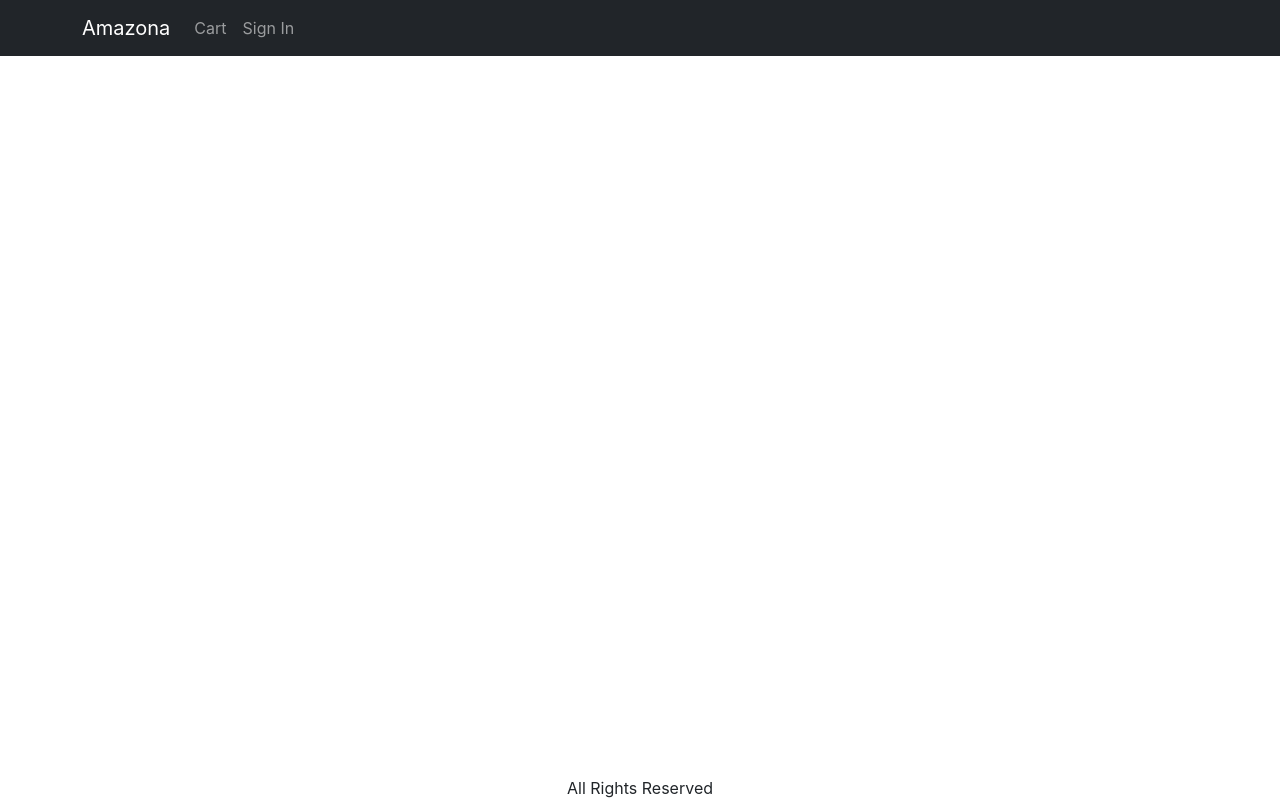
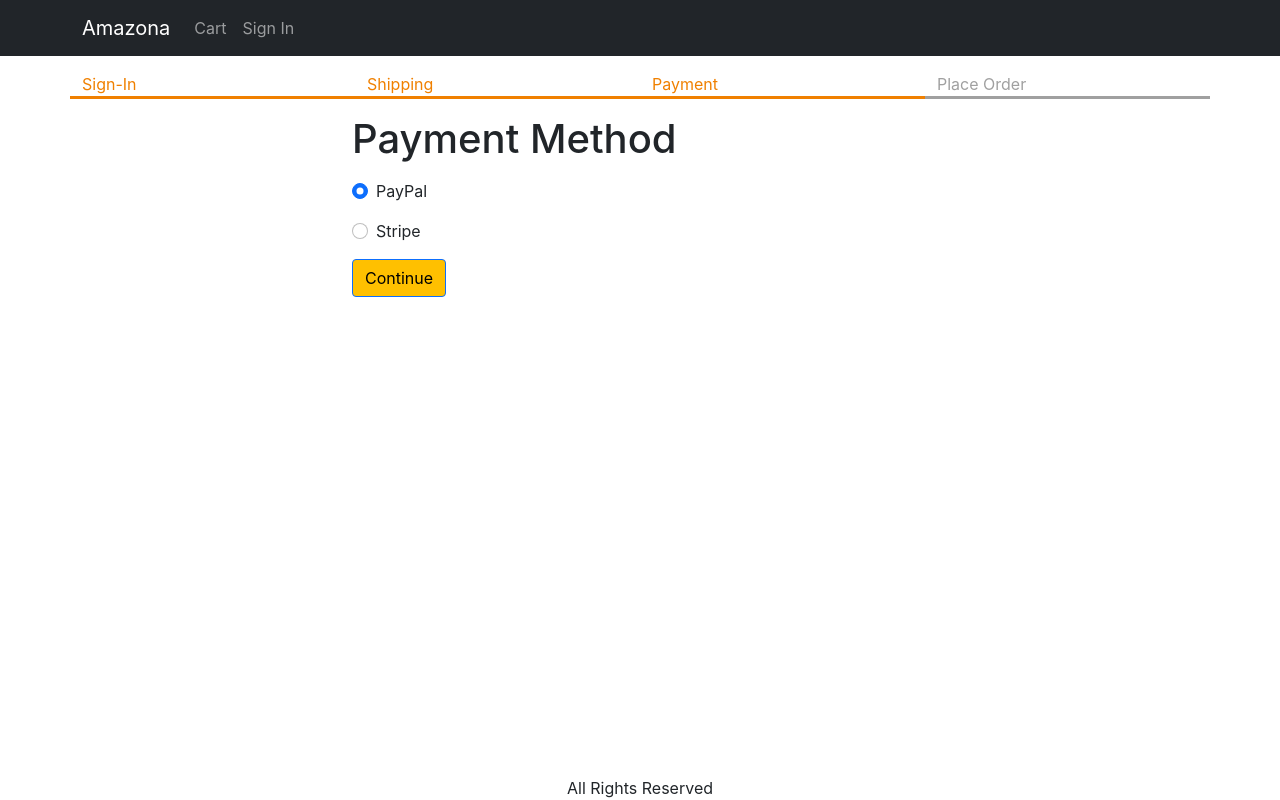
Before and after one commit to ZahraBahmanpour/sahra-amazona, a React (Create React App) app in the folder frontend/: page /payment in a window 1280 px wide. Built offline with nearby package versions, Linux system fonts and the light colour scheme.

Commit message:
implemented select payment method screen

```diff
--- a/frontend/src/App.js
+++ b/frontend/src/App.js
@@ -15,6 +15,7 @@
 import 'react-toastify/dist/ReactToastify.css';
 import ShippingAddressScreen from './screens/shippingAddressScreen';
 import SignupScreen from './screens/signupScreen';
+import PaymentMethodScreen from './screens/paymentMethodScreen';
 
 function App() {
   const { state, dispatch: ctxDispatch } = useContext(Store);
@@ -24,6 +25,7 @@
     ctxDispatch({ type: 'USER_SIGNOUT' });
     localStorage.removeItem('userInfo');
     localStorage.removeItem('shippingAddress');
+    localStorage.removeItem('paymentMethod');
   };
   return (
     <BrowserRouter>
@@ -79,6 +81,7 @@
               <Route path="/signin" element={<SigninScreen />} />
               <Route path="/signup" element={<SignupScreen />} />
               <Route path="/shipping" element={<ShippingAddressScreen />} />
+              <Route path="/payment" element={<PaymentMethodScreen />} />
             </Routes>
           </Container>
         </main>
--- a/frontend/src/Store.js
+++ b/frontend/src/Store.js
@@ -10,6 +10,9 @@
     shippingAddress: localStorage.getItem('shippingAddress')
       ? JSON.parse(localStorage.getItem('shippingAddress'))
       : {},
+    paymentMethod: localStorage.getItem('paymentMethod')
+      ? JSON.parse(localStorage.getItem('paymentMethod'))
+      : '',
     cartItems: localStorage.getItem('cartItems')
       ? JSON.parse(localStorage.getItem('cartItems'))
       : [],
@@ -50,12 +53,17 @@
       return {
         ...state,
         userInfo: null,
-        cart: { cartItems: [], shippingAddress: {} },
+        cart: { cartItems: [], shippingAddress: {}, paymentMethod: '' },
       };
     case 'SAVE_SHIPPING_ADDRESS':
       return {
         ...state,
         cart: { ...state.cart, shippingAddress: action.payload },
+      };
+    case 'SAVE_PAYMENT_METHOD':
+      return {
+        ...state,
+        cart: { ...state.cart, paymentMethod: action.payload },
       };
     default:
       return state;
--- /dev/null
+++ b/frontend/src/screens/paymentMethodScreen.js
@@ -0,0 +1,67 @@
+import React, { useContext, useState, useEffect } from 'react';
+import CheckoutSteps from '../components/checkoutSteps';
+import { Helmet } from 'react-helmet-async';
+import Form from 'react-bootstrap/Form';
+import Button from 'react-bootstrap/Button';
+import { Store } from '../Store';
+import { useNavigate } from 'react-router-dom';
+
+export default function PaymentMethodScreen() {
+  const navigate = useNavigate();
+  const { state, dispatch: ctxDispatch } = useContext(Store);
+  const {
+    cart: { shippingAddress, paymentMethod },
+  } = state;
+
+  const [paymentMethodName, setPaymentMethod] = useState(
+    paymentMethod || 'PayPal'
+  );
+
+  useEffect(() => {
+    if (!shippingAddress) {
+      navigate('/shipping');
+    }
+  }, [shippingAddress, navigate]);
+  const submitHandler = (e) => {
+    e.preventDefault();
+    ctxDispatch({ type: 'SAVE_PAYMENT_METHOD', payload: paymentMethodName });
+    localStorage.setItem('paymentMethod', paymentMethodName);
+    navigate('/placeorder');
+  };
+  return (
+    <div>
+      <CheckoutSteps step1 step2 step3></CheckoutSteps>
+      <div className="container small-container">
+        <Helmet>
+          <title>Payment Method</title>
+        </Helmet>
+        <h1 className="my-3">Payment Method</h1>
+        <Form onSubmit={submitHandler}>
+          <div className="mb-3">
+            <Form.Check
+              type="radio"
+              id="PayPal"
+              label="PayPal"
+              value="PayPal"
+              checked={paymentMethodName === 'PayPal'}
+              onChange={(e) => setPaymentMethod(e.target.value)}
+            />
+          </div>
+          <div className="mb-3">
+            <Form.Check
+              type="radio"
+              id="Stripe"
+              label="Stripe"
+              value="Stripe"
+              checked={paymentMethodName === 'Stripe'}
+              onChange={(e) => setPaymentMethod(e.target.value)}
+            />
+          </div>
+          <div className="mb-3">
+            <Button type="submit">Continue</Button>
+          </div>
+        </Form>
+      </div>
+    </div>
+  );
+}
```
